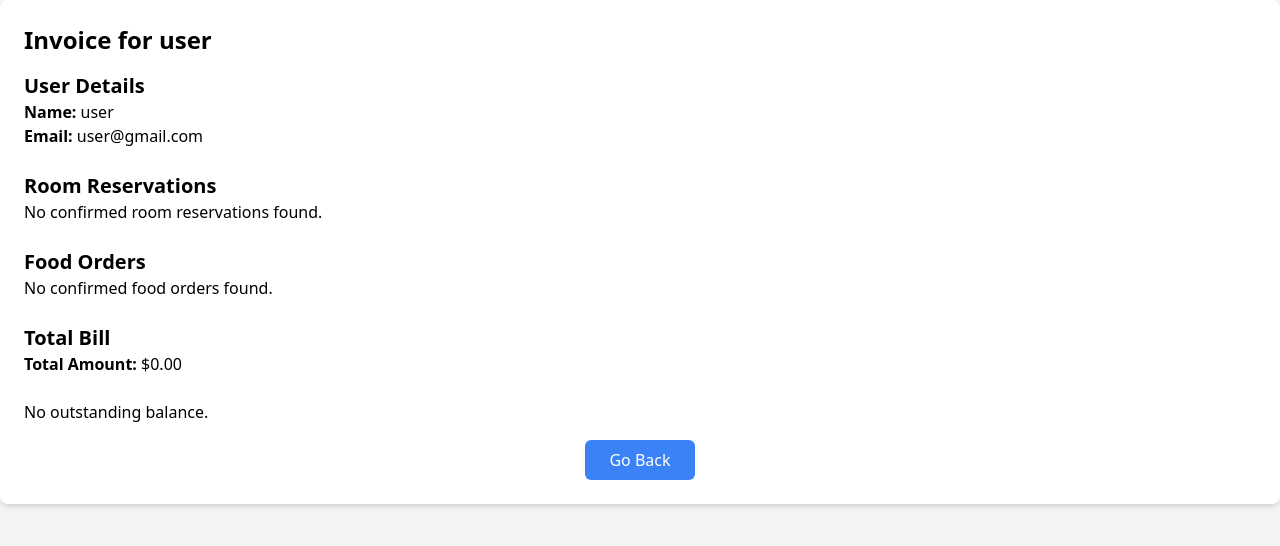
After one commit to iamaayush-git/Hotel_Management_System, a PHP site: page /admin/view_invoice.php?user_id=11 in a window 1280 px wide. The commit adds this page. Shown: the top 546 px of the page. Run offline with PHP 8.4, Linux system fonts and the light colour scheme; data comes from the database, SQL or seed files in the repository.

Commit message:
added billing functionality

```diff
--- a/admin/sidebar.php
+++ b/admin/sidebar.php
@@ -13,6 +13,7 @@
       class="block py-2.5 px-4 rounded transition duration-200 hover:bg-blue-700">Food Orders</a>
     <a href="manage_food.php" class="block py-2.5 px-4 rounded transition duration-200 hover:bg-blue-700">Manage
       Food</a>
+    <a href="billing.php" class="block py-2.5 px-4 rounded transition duration-200 hover:bg-blue-700">Billing</a>
     <button onclick="openLogoutModal()"
       class="block w-full py-2.5 px-4 rounded transition duration-200 hover:bg-blue-700 text-left">Logout</button>
   </nav>
--- /dev/null
+++ b/admin/view_invoice.php
@@ -0,0 +1,192 @@
+<?php
+// Include database connection
+include('../db_connection.php');
+
+// Fetch user ID from the query string
+$user_id = $_GET['user_id'] ?? null;
+
+if (!$user_id) {
+  echo "Invalid user ID.";
+  exit;
+}
+
+// Fetch user details (exclude admin role)
+$user_query = "SELECT id, username, email FROM users WHERE id = $user_id AND role != 'admin'";
+$user_result = mysqli_query($conn, $user_query);
+$user = mysqli_fetch_assoc($user_result);
+
+if (!$user) {
+  echo "User not found or is an admin.";
+  exit;
+}
+
+// Fetch reservation details (only confirmed)
+$reservation_query = "SELECT r.room_type, r.price AS room_price, res.check_in_date, res.check_out_date, res.room_number
+                      FROM reservations res
+                      JOIN rooms r ON res.room_id = r.id
+                      WHERE res.user_id = $user_id AND res.status = 'Confirmed'";
+$reservation_result = mysqli_query($conn, $reservation_query);
+
+$reservations = [];
+$room_charge = 0;
+while ($reservation = mysqli_fetch_assoc($reservation_result)) {
+  $check_in = new DateTime($reservation['check_in_date']);
+  $check_out = new DateTime($reservation['check_out_date']);
+  $days_stayed = $check_in->diff($check_out)->days;
+
+  $reservation['days_stayed'] = $days_stayed;
+  $reservation['total_price'] = $reservation['room_price'] * $days_stayed;
+
+  $reservations[] = $reservation;
+  $room_charge += $reservation['total_price'];
+}
+
+// Fetch food orders (only confirmed)
+$food_order_query = "SELECT food_name, price, quantity, total_price
+                     FROM food_order
+                     WHERE user_id = $user_id AND order_status = 'Confirmed'";
+$food_order_result = mysqli_query($conn, $food_order_query);
+
+$food_orders = [];
+$total_food_charge = 0;
+while ($food_order = mysqli_fetch_assoc($food_order_result)) {
+  $food_orders[] = $food_order;
+  $total_food_charge += $food_order['total_price'];
+}
+
+// Calculate total bill
+$total_bill = $room_charge + $total_food_charge;
+
+// Handle "Paid" action
+if (isset($_POST['mark_paid'])) {
+  // Remove only confirmed reservations and food orders
+  $delete_reservations_query = "DELETE FROM reservations WHERE user_id = $user_id AND status = 'Confirmed'";
+  $delete_food_orders_query = "DELETE FROM food_order WHERE user_id = $user_id AND order_status = 'Confirmed'";
+
+  mysqli_query($conn, $delete_reservations_query);
+  mysqli_query($conn, $delete_food_orders_query);
+
+  // Redirect back to the user list
+  header("Location: billing.php");
+  exit;
+}
+?>
+
+<!DOCTYPE html>
+<html lang="en">
+
+<head>
+  <meta charset="UTF-8">
+  <meta name="viewport" content="width=device-width, initial-scale=1.0">
+  <title>Invoice Details</title>
+  <link href="../public/style.css" rel="stylesheet">
+  <!-- <script src="https://cdn.tailwindcss.com"></script> -->
+
+</head>
+
+<body class="bg-gray-100">
+  <div class="container mx-auto p-6 bg-white shadow-md rounded-lg">
+    <h2 class="text-2xl font-bold mb-4">Invoice for <?php echo htmlspecialchars($user['username']); ?></h2>
+
+    <!-- User Details -->
+    <div class="mb-6">
+      <h3 class="text-xl font-semibold">User Details</h3>
+      <p><strong>Name:</strong> <?php echo htmlspecialchars($user['username']); ?></p>
+      <p><strong>Email:</strong> <?php echo htmlspecialchars($user['email']); ?></p>
+    </div>
+
+    <!-- Room Reservation Details -->
+    <div class="mb-6">
+      <h3 class="text-xl font-semibold">Room Reservations</h3>
+      <?php if (count($reservations) > 0): ?>
+        <table class="min-w-full bg-gray-100 rounded-md">
+          <thead>
+            <tr class="bg-gray-300">
+              <th class="px-4 py-2">Room Number</th>
+              <th class="px-4 py-2">Room Type</th>
+              <th class="px-4 py-2">Check-in Date</th>
+              <th class="px-4 py-2">Check-out Date</th>
+              <th class="px-4 py-2">Days Stayed</th>
+              <th class="px-4 py-2">Total Price</th>
+            </tr>
+          </thead>
+          <tbody>
+            <?php foreach ($reservations as $reservation): ?>
+              <tr>
+                <td class="px-4 py-2"><?php echo htmlspecialchars($reservation['room_number']); ?></td>
+                <td class="px-4 py-2"><?php echo htmlspecialchars($reservation['room_type']); ?></td>
+                <td class="px-4 py-2"><?php echo htmlspecialchars($reservation['check_in_date']); ?></td>
+                <td class="px-4 py-2"><?php echo htmlspecialchars($reservation['check_out_date']); ?></td>
+                <td class="px-4 py-2"><?php echo $reservation['days_stayed']; ?></td>
+                <td class="px-4 py-2">$<?php echo number_format($reservation['total_price'], 2); ?></td>
+              </tr>
+            <?php endforeach; ?>
+          </tbody>
+        </table>
+      <?php else: ?>
+        <p>No confirmed room reservations found.</p>
+      <?php endif; ?>
+    </div>
+
+    <!-- Food Orders -->
+    <div class="mb-6">
+      <h3 class="text-xl font-semibold">Food Orders</h3>
+      <?php if (count($food_orders) > 0): ?>
+        <table class="min-w-full bg-gray-100 rounded-md">
+          <thead>
+            <tr class="bg-gray-300">
+              <th class="px-4 py-2">Food Name</th>
+              <th class="px-4 py-2">Price</th>
+              <th class="px-4 py-2">Quantity</th>
+              <th class="px-4 py-2">Total</th>
+            </tr>
+          </thead>
+          <tbody>
+            <?php foreach ($food_orders as $order): ?>
+              <tr>
+                <td class="px-4 py-2"><?php echo htmlspecialchars($order['food_name']); ?></td>
+                <td class="px-4 py-2">$<?php echo number_format($order['price'], 2); ?></td>
+                <td class="px-4 py-2"><?php echo $order['quantity']; ?></td>
+                <td class="px-4 py-2">$<?php echo number_format($order['total_price'], 2); ?></td>
+              </tr>
+            <?php endforeach; ?>
+          </tbody>
+        </table>
+      <?php else: ?>
+        <p>No confirmed food orders found.</p>
+      <?php endif; ?>
+    </div>
+
+    <!-- Total Bill -->
+    <div class="mb-6">
+      <h3 class="text-xl font-semibold">Total Bill</h3>
+      <p><strong>Total Amount:</strong> $<?php echo number_format($total_bill, 2); ?></p>
+    </div>
+
+    <!-- Mark as Paid -->
+    <?php if ($total_bill > 0): ?>
+      <form method="POST">
+        <button type="submit" name="mark_paid" class="bg-green-500 text-white px-6 py-2 rounded hover:bg-green-700">
+          Mark as Paid
+        </button>
+      </form>
+      <!-- Print Button -->
+      <div class="text-center">
+        <button onclick="window.print()" class="bg-blue-500 text-white px-6 py-2 rounded hover:bg-blue-700">
+          Print Invoice
+        </button>
+      </div>
+    <?php else: ?>
+      <p>No outstanding balance.</p>
+    <?php endif; ?>
+    <div class="w-full text-center">
+      <a href="billing.php">
+        <button class="px-6 py-2 mt-4 text-white bg-blue-500 rounded-md">Go
+          Back
+        </button>
+      </a>
+    </div>
+  </div>
+</body>
+
+</html>
```
Also changed, not shown: admin/billing.php (added, +74 -0 lines), public/style.css (+28 -36 lines).
